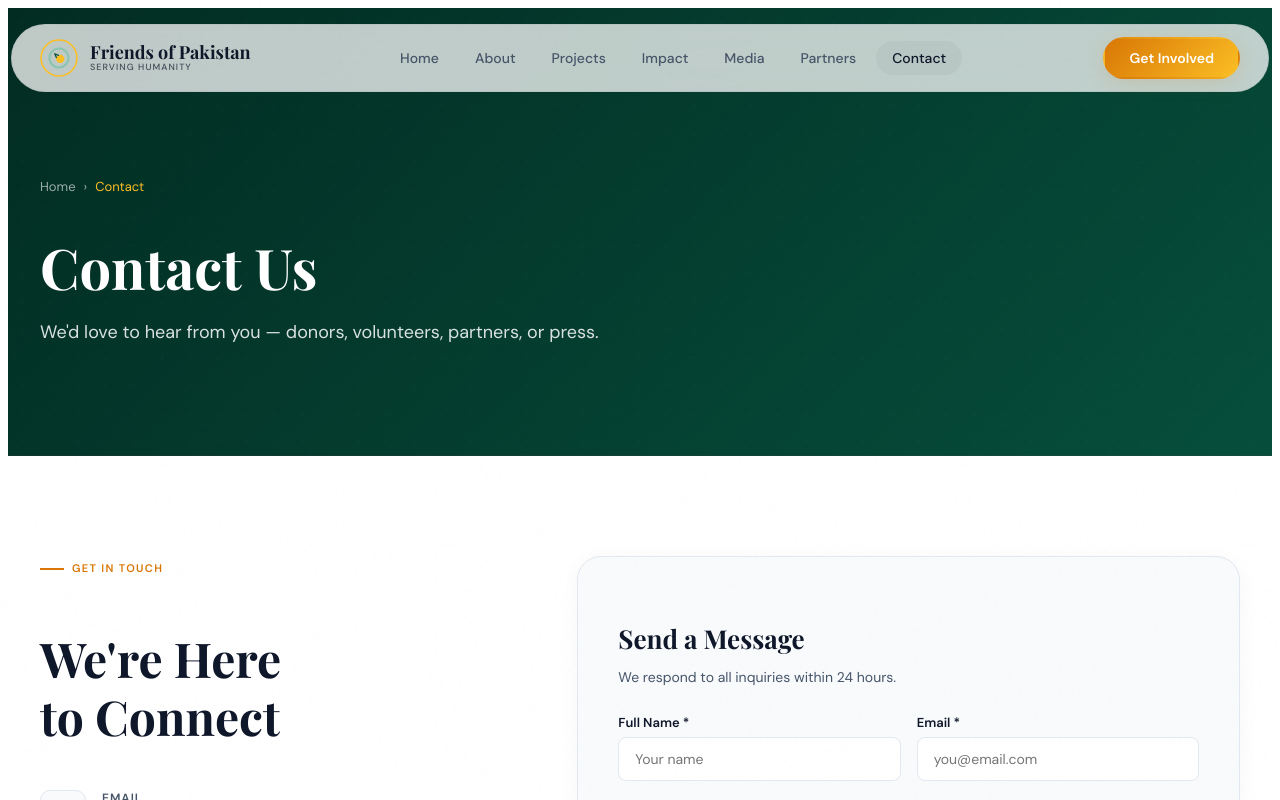
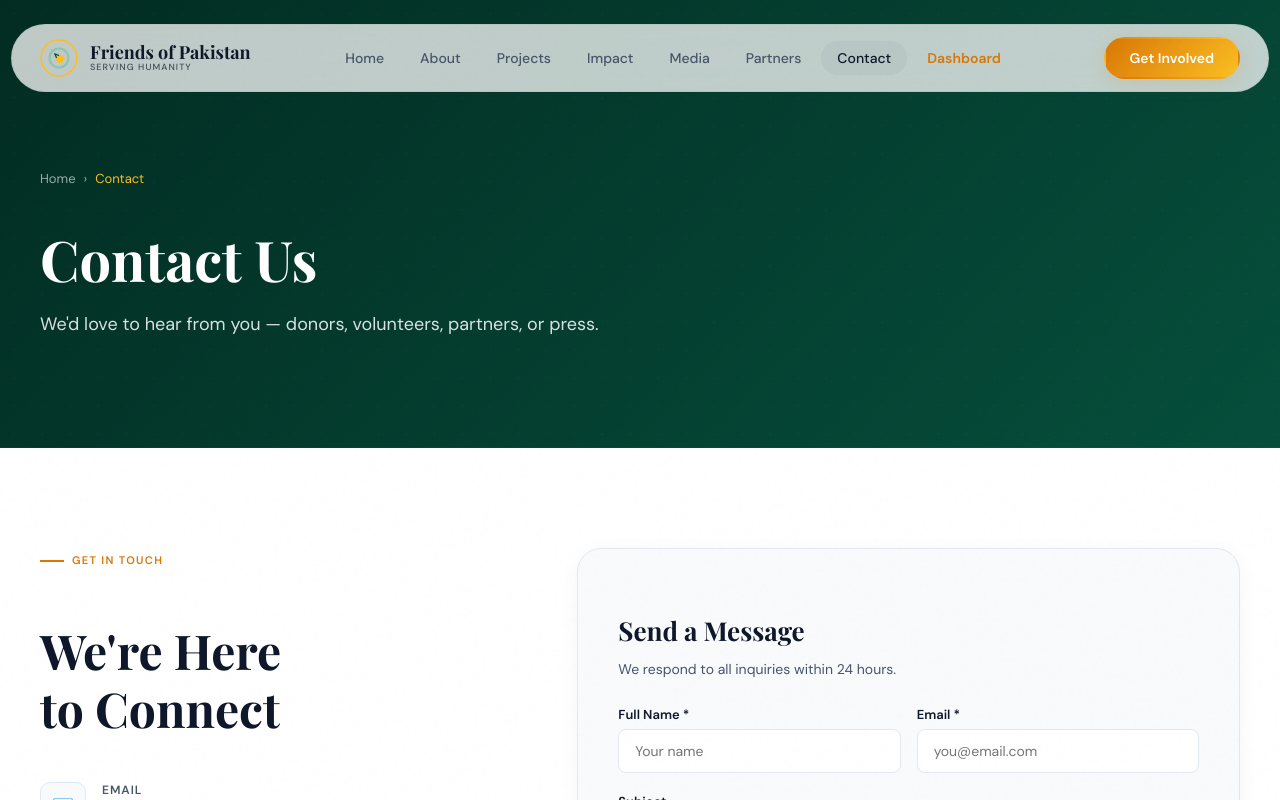
Before and after one commit to Ahmedkhn143/Friends-of-Pakistan, a Next.js app: page /contact in a window 1280 px wide. Shown: the top 800 px of the page. Built offline with nearby package versions, Linux system fonts and the light colour scheme; a web font is replaced by a local one.

Commit message:
update cards size also update navbar

```diff
--- a/src/app/globals.css
+++ b/src/app/globals.css
@@ -37,6 +37,8 @@
 html {
   scroll-behavior: smooth;
   font-size: 16px;
+  margin: 0;
+  padding: 0;
 }
 
 body {
@@ -45,6 +47,8 @@ body {
   color: var(--text-muted);
   overflow-x: hidden;
   position: relative;
+  margin: 0;
+  padding: 0;
 }
 
 body::after {
@@ -247,6 +251,9 @@ button {
   opacity: 0;
   transform: translateY(30px);
   transition: opacity .8s cubic-bezier(0.16, 1, 0.3, 1), transform .8s cubic-bezier(0.16, 1, 0.3, 1);
+  height: 100%;
+  display: flex;
+  flex-direction: column;
 }
 
 .reveal.visible {
@@ -423,6 +430,26 @@ button {
   box-sizing: border-box;
 }
 
+#hero .container {
+  display: grid;
+  grid-template-columns: 1.2fr 1fr;
+  gap: 48px;
+  align-items: center;
+  width: 100%;
+}
+
+@media (max-width: 991px) {
+  #hero .container {
+    grid-template-columns: 1fr;
+    gap: 48px;
+    text-align: center;
+    padding-top: 40px;
+  }
+  .hero-causes, .hero-btns {
+    justify-content: center;
+  }
+}
+
 .hero-bg {
   position: absolute;
   inset: 0;
@@ -615,18 +642,18 @@ button {
 /* ── MISSION SECTION ── */
 .bento-grid {
   display: grid;
-  grid-template-columns: repeat(4, 1fr);
+  grid-template-columns: repeat(3, 1fr);
   gap: 24px;
   margin-top: 48px;
 }
 
 .bento-main {
-  grid-column: span 2;
-  grid-row: span 2;
+  grid-column: span 1;
+  grid-row: span 1;
 }
 
 .bento-secondary {
-  grid-column: span 2;
+  grid-column: span 1;
   grid-row: span 1;
 }
 
@@ -693,7 +720,7 @@ button {
 /* ── CAUSES ── */
 .causes-grid {
   display: grid;
-  grid-template-columns: repeat(4, 1fr);
+  grid-template-columns: repeat(3, 1fr);
   gap: 24px;
   margin-top: 48px;
 }
--- a/src/components/Footer.tsx
+++ b/src/components/Footer.tsx
@@ -27,6 +27,7 @@ export default function Footer() {
               <li><Link href="/impact">Our Impact</Link></li>
               <li><Link href="/media">Media</Link></li>
               <li><Link href="/contact">Contact</Link></li>
+              <li><Link href="/dashboard" style={{ color: "var(--gold-light)" }}>Admin Dashboard</Link></li>
             </ul>
           </div>
 
--- a/src/components/Navbar.tsx
+++ b/src/components/Navbar.tsx
@@ -44,6 +44,7 @@ export default function Navbar() {
             <Link href="/media" className={`nav-link ${pathname === "/media" ? "active" : ""}`}>Media</Link>
             <Link href="/partners" className={`nav-link ${pathname === "/partners" ? "active" : ""}`}>Partners</Link>
             <Link href="/contact" className={`nav-link ${pathname === "/contact" ? "active" : ""}`}>Contact</Link>
+            <Link href="/dashboard" className={`nav-link ${pathname === "/dashboard" ? "active" : ""}`} style={{ color: "var(--gold)", fontWeight: 600 }}>Dashboard</Link>
           </div>
 
           <Link href="/volunteer" className="btn btn-primary nav-cta">
@@ -68,6 +69,7 @@ export default function Navbar() {
         <Link href="/partners" onClick={closeMenu}>Partners</Link>
         <Link href="/volunteer" onClick={closeMenu}>Volunteer</Link>
         <Link href="/contact" onClick={closeMenu}>Contact</Link>
+        <Link href="/dashboard" onClick={closeMenu} style={{ color: "var(--gold)" }}>Dashboard</Link>
       </div>
     </>
   );
```
Also changed, not shown: src/app/page.tsx (+3 -4 lines).
